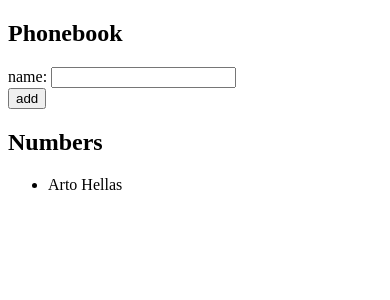
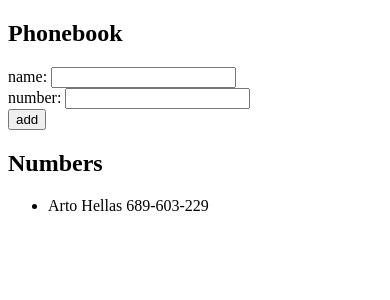
Before and after one commit to EileenJuergens/FullStackOpen2020, a React (Create React App) app in the folder Part-2/phonebook/: page / in a window 390 px wide. Shown: the top 300 px of the page. Built offline with nearby package versions, Linux system fonts and the light colour scheme.

Commit message:
feat: finish part 2.8 - phonebook

```diff
--- a/Part-2/phonebook/src/App.js
+++ b/Part-2/phonebook/src/App.js
@@ -2,14 +2,16 @@ import React, { useState } from 'react'
 
 const App = () => {
   const [ persons, setPersons] = useState([
-    { name: 'Arto Hellas' }
+    { name: 'Arto Hellas', number: '689-603-229' }
   ])
   const [ newName, setNewName ] = useState('')
+  const [ newNumber, setNewNumber ] = useState('')
 
   const addPerson = event => {
     event.preventDefault()
     const personObject = {
       name: newName,
+      number: newNumber
     }
 
     const dobbledName = persons.find(person => person.name === newName)
@@ -19,10 +21,15 @@ const App = () => {
       : setPersons(persons.concat(personObject))
 
     setNewName('')
+    setNewNumber('')
   }
 
-  const handleInputChange = event => {
+  const handleNameChange = event => {
     setNewName(event.target.value)
+  }
+
+  const handleNumberChange = event => {
+    setNewNumber(event.target.value)
   }
 
   return (
@@ -30,7 +37,8 @@ const App = () => {
       <h2>Phonebook</h2>
       <form onSubmit={addPerson}>
         <div>
-          name: <input value={newName} onChange={handleInputChange}/>
+          name: <input value={newName} onChange={handleNameChange}/><br/>
+          number: <input value={newNumber} onChange={handleNumberChange}/>
         </div>
         <div>
           <button type="submit">add</button>
@@ -39,7 +47,7 @@ const App = () => {
       <h2>Numbers</h2>
       <ul>
         {persons.map((person, i) =>
-         <li key={i}>{person.name}</li>
+         <li key={i}>{person.name} {person.number}</li>
         )}
       </ul>
     </div>
```
